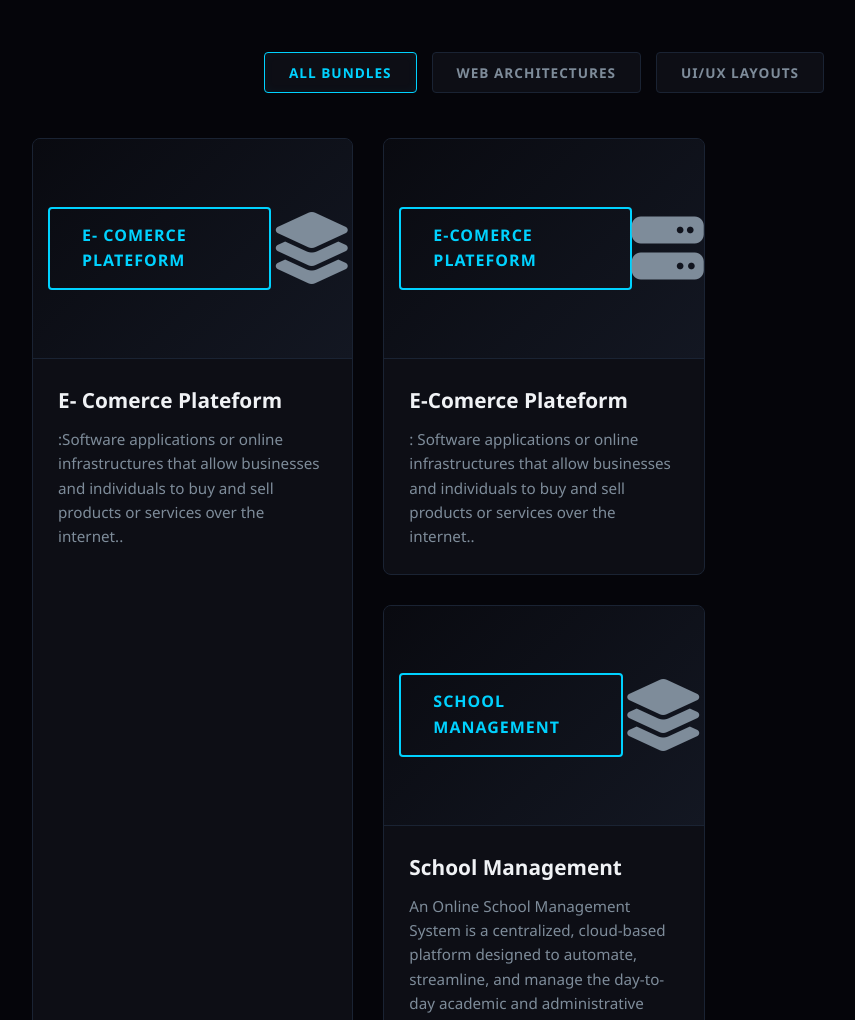
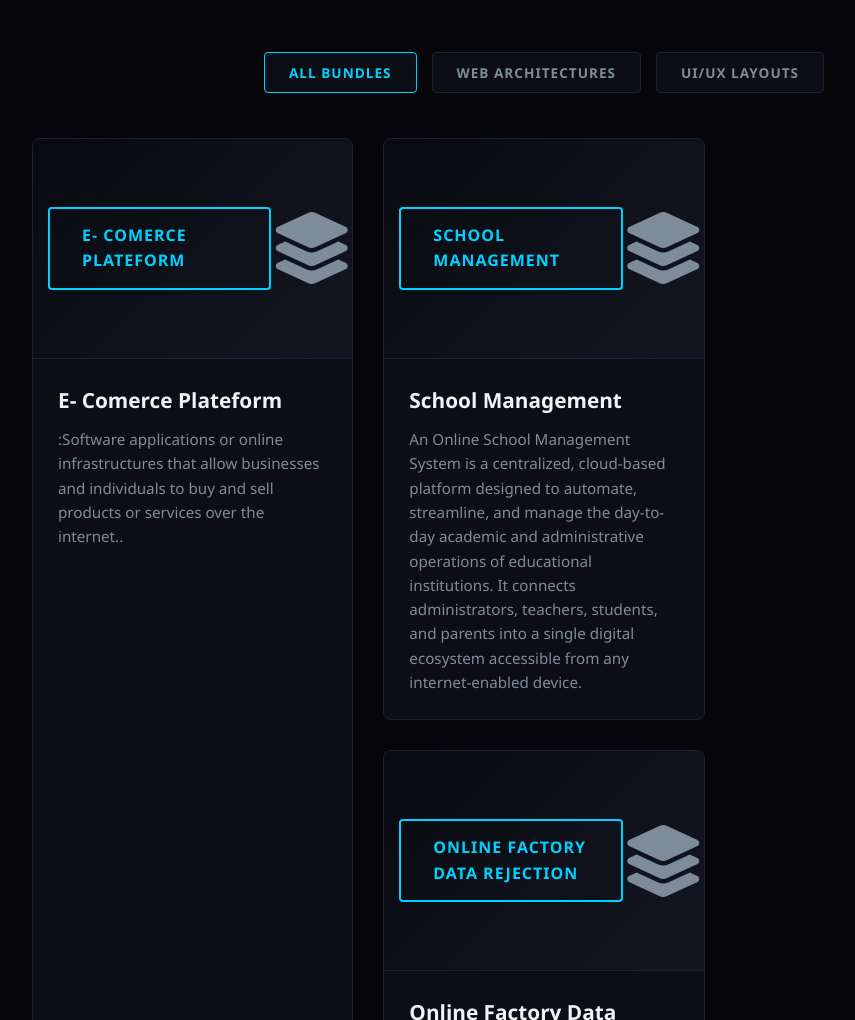
Before and after one commit to Pranshu2006/Portfolio-, a plain HTML site: page index.html in a window 1280 px wide. Shown: the part 1780-2800 px from the top of the page, without its empty margins (96-951 px from the left). Drawn offline with Linux system fonts and the light colour scheme.

Commit message:
added index.html

```diff
--- a/index.html
+++ b/index.html
@@ -596,15 +596,7 @@
                 </div>
 
             </div>
-        <div class="portfolio-matrix">
-            <div class="portfolio-item" data-type="web">
-                <div class="item-visual"><a href="E dashboard.html" class="btn btn-outline">E-Comerce Plateform</a><i class="fas fa-server"></i></div>
-                <div class="item-info">
-                    <h3>E-Comerce Plateform </h3>
-                    <p>: Software applications or online infrastructures that allow businesses and individuals to buy and sell products or services over the internet..</p>
-                </div>
 
-          </div>
               <div class="portfolio-matrix">
             <div class="portfolio-item" data-type="design">
                 <div class="item-visual"><a href="eduportal_landing_page.html" class="btn btn-outline">School Management</a><i class="fas fa-layer-group"></i></div>
```
